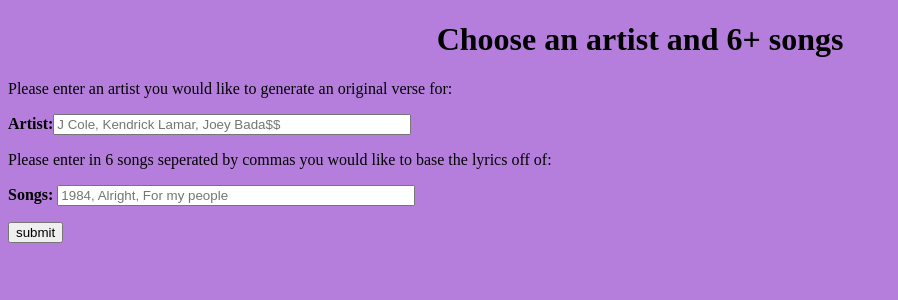
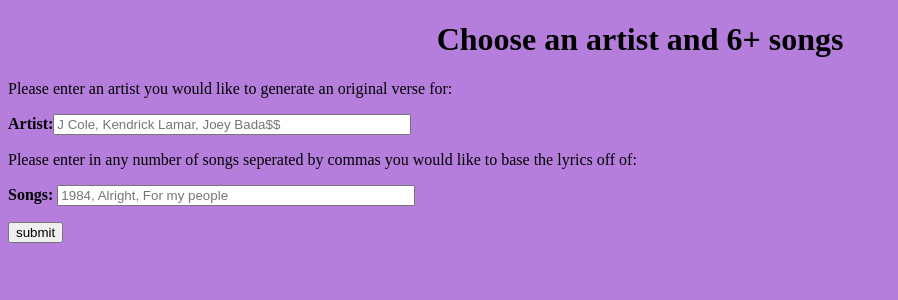
Before and after one commit to Rumeer/PYTHON_FINAL, a Flask app: page /lyrics/ in a window 1280 px wide. Shown: the top 300 px of the page, without its empty margins (0-898 px from the left). Run offline with Flask 2, Linux system fonts and the light colour scheme.

Commit message:
FINALFINALFINAL

```diff
--- a/templates/artistsong_form.html
+++ b/templates/artistsong_form.html
@@ -15,7 +15,7 @@
         <p><b>Artist:</b><input style="width:350px;" type="text" name="artist_name"
             placeholder="J Cole, Kendrick Lamar, Joey Bada$$">
         </p>
-        <p>Please enter in 6 songs seperated by commas you would like to base the lyrics off of:</p>
+        <p>Please enter in any number of songs seperated by commas you would like to base the lyrics off of:</p>
         <p> <b>Songs:</b> <input style="width:350px;"type="text" name="song_list"
             placeholder="1984, Alright, For my people">
         </p>
```
